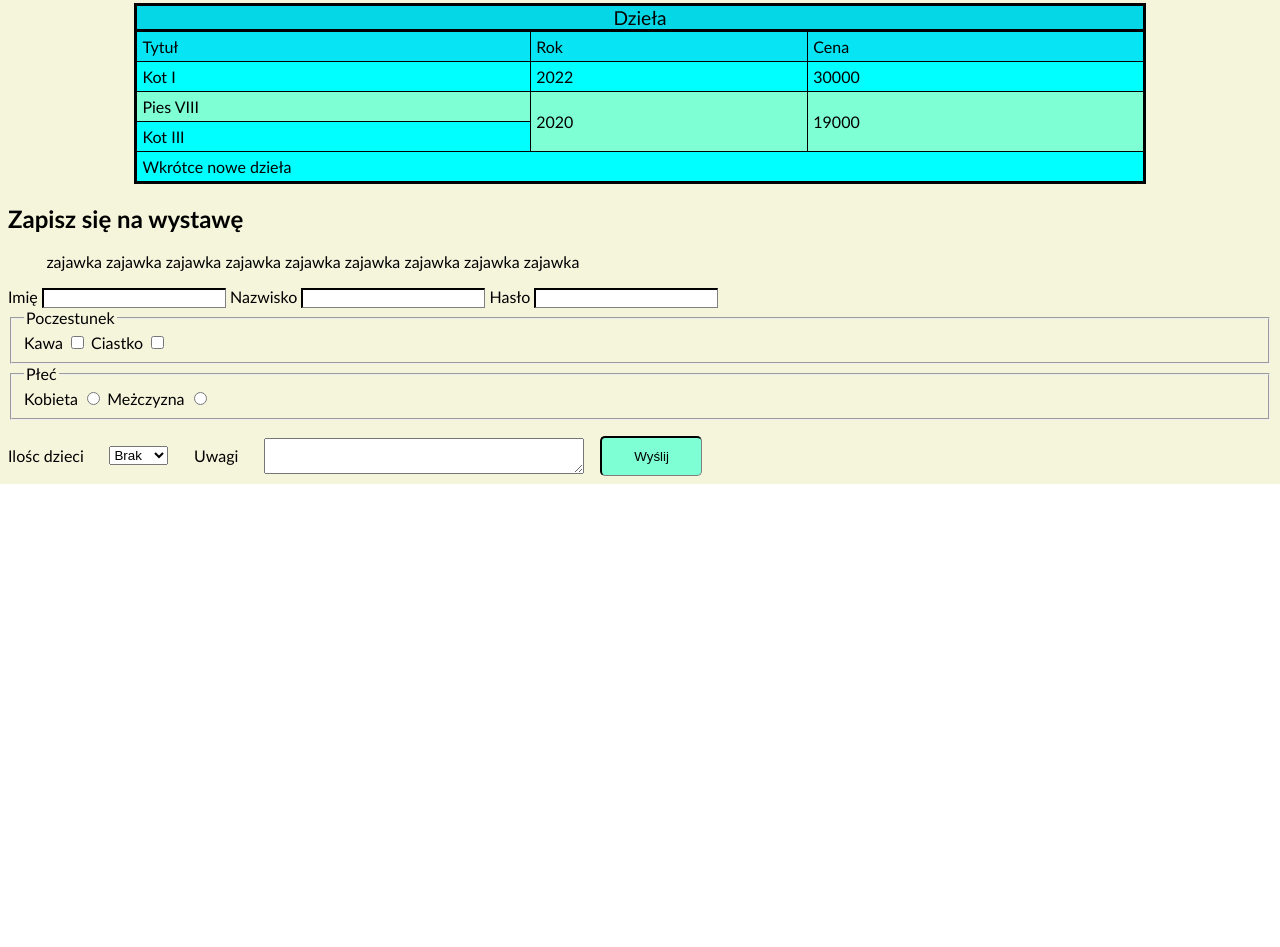
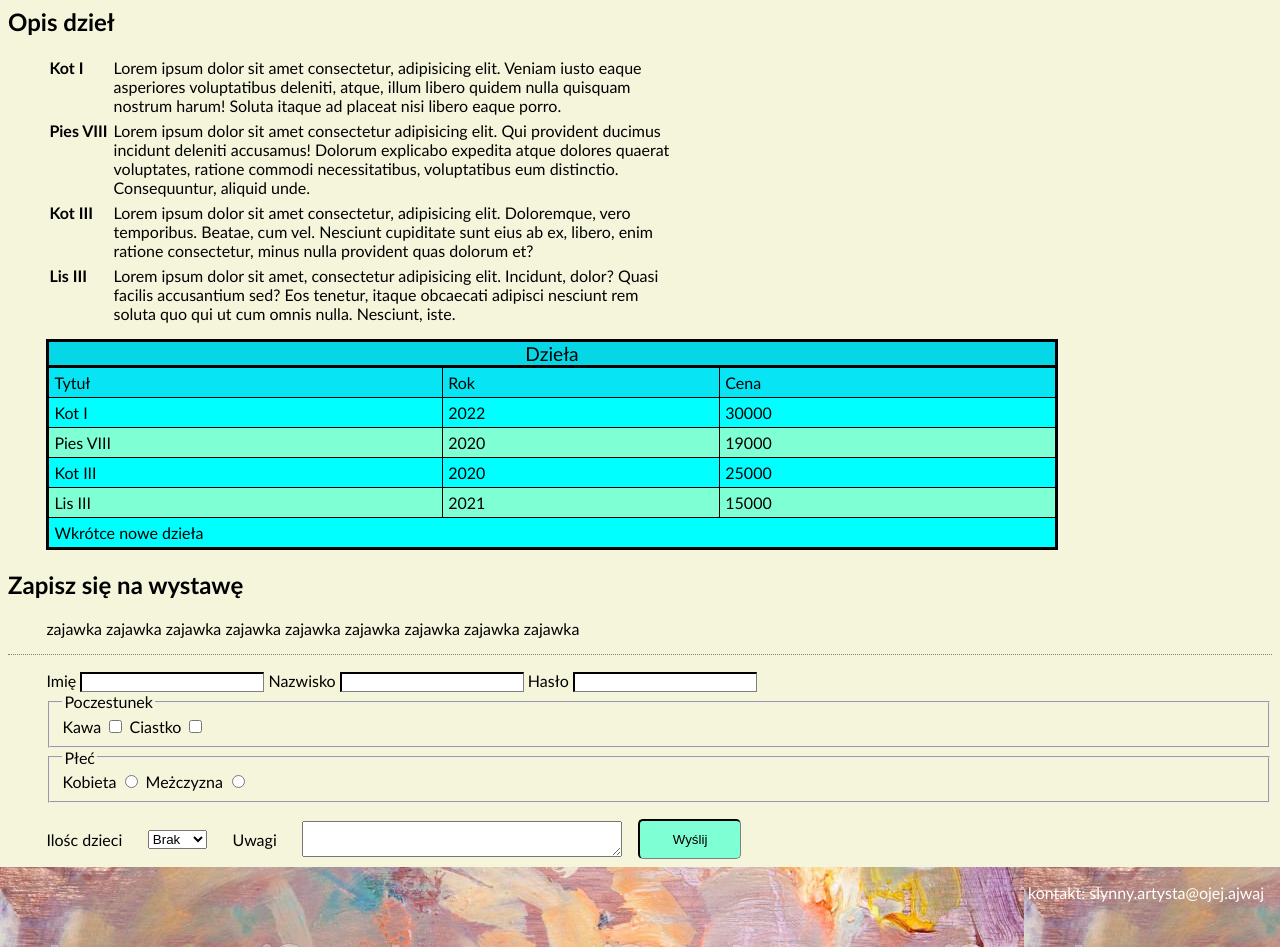
Before and after one commit to TomekKasprzycki/acc-css1, a plain HTML site: page index.html in a window 1280 px wide. Shown: the part 537-1484 px from the top of the page. Before the commit the page ends 1021 px from the top, so only its background shows below. Drawn offline with Linux system fonts and the light colour scheme.

Commit message:
TomekKasprzyckiCSSExercise12ndmod

```diff
--- a/index.html
+++ b/index.html
@@ -58,6 +58,49 @@
                 </ul>
             </ul>
 
+        </article>
+
+        <article>
+            <h2>Opis dzieł</h2>
+            <div class="dziela">
+                <div class="opis">
+                    Kot I
+                </div>
+                <div class="dzielo">
+                    Lorem ipsum dolor sit amet consectetur, adipisicing elit. Veniam iusto eaque asperiores voluptatibus
+                    deleniti, atque, illum libero quidem nulla quisquam nostrum harum! Soluta itaque ad placeat nisi
+                    libero eaque porro.
+                </div>
+                <div class="opis">
+                    Pies VIII
+                </div>
+                <div class="dzielo">
+                    Lorem ipsum dolor sit amet consectetur adipisicing elit. Qui provident ducimus incidunt deleniti
+                    accusamus! Dolorum explicabo expedita atque dolores quaerat voluptates, ratione commodi
+                    necessitatibus, voluptatibus eum distinctio. Consequuntur, aliquid unde.
+                </div>
+                <div class="opis">
+                    Kot III
+                </div>
+                <div class="dzielo">
+                    Lorem ipsum dolor sit amet consectetur, adipisicing elit. Doloremque, vero temporibus. Beatae, cum
+                    vel. Nesciunt cupiditate sunt eius ab ex, libero, enim ratione consectetur, minus nulla provident
+                    quas dolorum et?
+                </div>
+                <div class="opis">
+                    Lis III
+                </div>
+                <div class="dzielo">
+                    Lorem ipsum dolor sit amet, consectetur adipisicing elit. Incidunt, dolor? Quasi facilis accusantium
+                    sed? Eos tenetur, itaque obcaecati adipisci nesciunt rem soluta quo qui ut cum omnis nulla.
+                    Nesciunt, iste.
+                </div>
+            </div>
+        </article>
+
+
+        <article>
+
             <table class="tabela">
                 <caption>Dzieła</caption>
                 <thead>
@@ -89,16 +132,33 @@
                         <td>
                             Pies VIII
                         </td>
-                        <td rowspan="2">
+                        <td>
                             2020
                         </td>
-                        <td rowspan="2">
+                        <td>
                             19000
                         </td>
                     </tr>
                     <tr>
                         <td>
                             Kot III
+                        </td>
+                        <td>
+                            2020
+                        </td>
+                        <td>
+                            25000
+                        </td>
+                    </tr>
+                    <tr>
+                        <td>
+                            Lis III
+                        </td>
+                        <td>
+                            2021
+                        </td>
+                        <td>
+                            15000
                         </td>
                     </tr>
                 </tbody>
@@ -115,6 +175,7 @@
             <h1>Zapisz się na wystawę</h1>
             <p>zajawka zajawka zajawka zajawka zajawka zajawka zajawka zajawka zajawka </p>
 
+            <div class="wystawa">
                 <form action="index.jsp" method="post" name="forma">
 
                     <label for="imieid">
@@ -187,11 +248,13 @@
 
                 </form>
 
-
+            </div>
         </article>
     </main>
 
-
+<footer class="top-menu ">
+    <nav class="footer">kontakt: slynny.artysta@ojej.ajwaj</nav>
+</footer>
 
 
 
--- a/style.css
+++ b/style.css
@@ -8,8 +8,8 @@ body {
  }
 
  .top-menu {
-     background-image: url('istockphoto-877386830-1024x1024.jpg');
-     height: 10vh;
+    background-image: url('istockphoto-877386830-1024x1024.jpg');
+    height: 10vh;
  }
 
  .lewa {
@@ -55,8 +55,24 @@ body {
     text-decoration: underline;
 }
 
+.dziela{
+    margin-left: 3vw;
+    display: grid;
+    grid-template-columns: max-content 45vw;
+}
+
+.opis{
+    font-weight: 900;
+    padding: 3px;
+    /* text-align: right; */
+}
+
+.dzielo{
+    padding: 3px;
+}
+
 .tabela {
-    margin: auto;
+    margin: 1vw auto 0 3vw;
      border: 3px solid black;
      width: 80%;
      border-collapse: collapse;
@@ -89,6 +105,13 @@ th {
     font-weight: normal;
     background-color: #07e5f5;
     text-align: left;
+}
+
+.wystawa{
+    padding-left: 3vw;
+    margin-top: 2vh;
+    padding-top: 2vh;
+    border-top: 1px dotted gray;
 }
 
 input {
@@ -135,3 +158,10 @@ input[type="submit"] {
 input[type="submit"]:hover {
     background-color: rgb(11, 194, 133);
 }
+
+.footer{
+    width: max-content;
+    margin-left: auto;
+    padding: 2vh;
+    color: white;
+}
```
Lines whose indentation alone changed are shown as unchanged.
